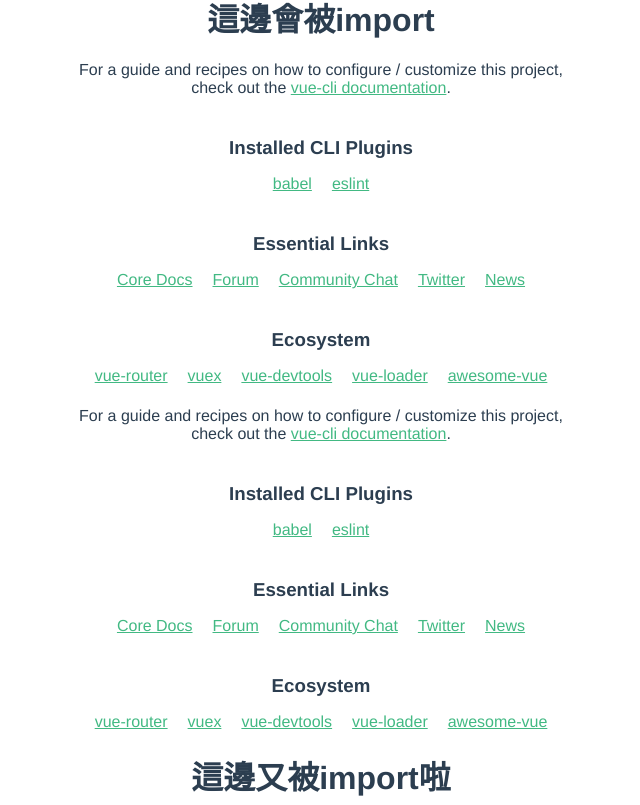
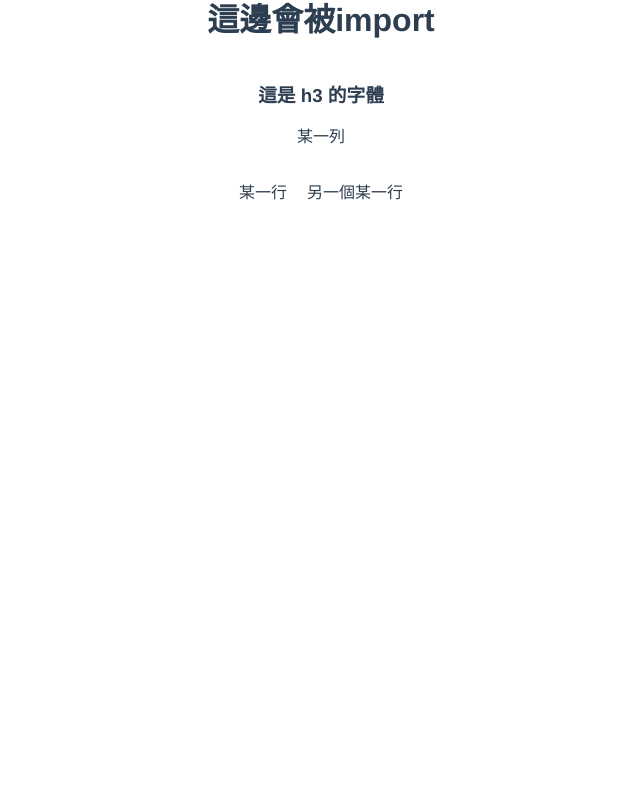
Before and after one commit to jim0409/vue-project, a Vue app: page / in a window 1280 px wide. Shown: the part 595-1400 px from the top of the page, without its empty margins (319-959 px from the left). After the commit the page ends 830 px from the top, so only its background shows below. Built offline with nearby package versions, Linux system fonts and the light colour scheme.

Commit message:
misc: remove dangling render

```diff
--- a/src/components/HelloWorld.vue
+++ b/src/components/HelloWorld.vue
@@ -2,31 +2,12 @@
   <div class="hello">
     <h1>{{ msg }}</h1>
     <h1>{{ msg3 }}</h1>
-    <p>
-      For a guide and recipes on how to configure / customize this project,<br>
-      check out the
-      <a href="https://cli.vuejs.org" target="_blank" rel="noopener">vue-cli documentation</a>.
-    </p>
-    <h3>Installed CLI Plugins</h3>
+
+    <h3>這是 h3 的字體</h3>
     <ul>
-      <li><a href="https://github.com/vuejs/vue-cli/tree/dev/packages/%40vue/cli-plugin-babel" target="_blank" rel="noopener">babel</a></li>
-      <li><a href="https://github.com/vuejs/vue-cli/tree/dev/packages/%40vue/cli-plugin-eslint" target="_blank" rel="noopener">eslint</a></li>
-    </ul>
-    <h3>Essential Links</h3>
-    <ul>
-      <li><a href="https://vuejs.org" target="_blank" rel="noopener">Core Docs</a></li>
-      <li><a href="https://forum.vuejs.org" target="_blank" rel="noopener">Forum</a></li>
-      <li><a href="https://chat.vuejs.org" target="_blank" rel="noopener">Community Chat</a></li>
-      <li><a href="https://twitter.com/vuejs" target="_blank" rel="noopener">Twitter</a></li>
-      <li><a href="https://news.vuejs.org" target="_blank" rel="noopener">News</a></li>
-    </ul>
-    <h3>Ecosystem</h3>
-    <ul>
-      <li><a href="https://router.vuejs.org" target="_blank" rel="noopener">vue-router</a></li>
-      <li><a href="https://vuex.vuejs.org" target="_blank" rel="noopener">vuex</a></li>
-      <li><a href="https://github.com/vuejs/vue-devtools#vue-devtools" target="_blank" rel="noopener">vue-devtools</a></li>
-      <li><a href="https://vue-loader.vuejs.org" target="_blank" rel="noopener">vue-loader</a></li>
-      <li><a href="https://github.com/vuejs/awesome-vue" target="_blank" rel="noopener">awesome-vue</a></li>
+      <p>某一列</p>
+      <li><p>某一行</p></li>
+      <li><p>另一個某一行</p></li>
     </ul>
   </div>
 </template>
@@ -37,7 +18,6 @@ export default {
   name: 'HelloWorld',
   props: {
     msg: String,
-    msg3: String
   },
 }
 </script>
@@ -56,7 +36,4 @@ li {
   display: inline-block;
   margin: 0 10px;
 }
-a {
-  color: #42b983;
-}
 </style>
--- a/src/components/NiceToMeetYou.vue
+++ /dev/null
@@ -1,28 +0,0 @@
-<template>
-  <div class="hello">
-      <p>Nice to Meet You</p>
-  </div>
-  <div id="app">
-      {{message}}
-  </div>
-</template>
-
-<script>
-
-export default {
-  name: 'NiceToMeetYou',
-  props: {
-    msg: String,
-  },
-  method:{
-      ma : function check(){
-          console.log(this);
-      }
-  }
-}
-</script>
-
-<!-- Add "scoped" attribute to limit CSS to this component only -->
-<style scoped>
-/* 解析運算元，可以針對指定的類別做另外解析 h3 增加屬性 margin */
-</style>
--- a/src/views/about-view.vue
+++ b/src/views/about-view.vue
@@ -1,3 +1,16 @@
 <template>
+  <img alt="Vue logo" src="../assets/logo2.png">
   <h1>About Page</h1>
+  <HelloWorld msg="你想試試看 import 嗎!!"/>
 </template>
+
+<script>
+import HelloWorld from '@/components/HelloWorld.vue'
+
+export default {
+  name: 'App',
+  components: {
+    HelloWorld,
+  }
+}
+</script>
--- a/src/views/home-view.vue
+++ b/src/views/home-view.vue
@@ -2,21 +2,15 @@
   <img alt="Vue logo" src="../assets/logo.png">
   <h1>Home Page</h1>
   <HelloWorld msg="這邊會被import"/>
-  <HelloWorld msg2="這邊不會被import"/>
-  <HelloWorld msg3="這邊又被import啦"/>
-
-  <NiceToMeetYou msg="這邊好像也會被import"/>
 </template>
 
 <script>
 import HelloWorld from '../components/HelloWorld.vue'
-import NiceToMeetYou from '../components/NiceToMeetYou.vue'
 
 export default {
   name: 'App',
   components: {
     HelloWorld,
-    NiceToMeetYou,
   }
 }
 </script>
```
Also changed, not shown: src/assets/logo2.png (added).
